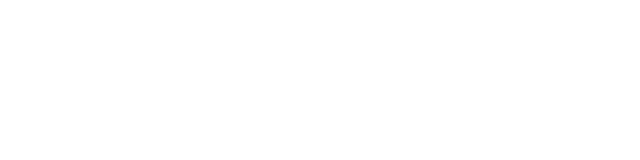
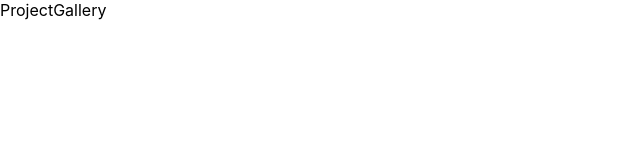
Before and after one commit to jemcap/reactjs-portfolio-jc, a React (Create React App) app: page /projectgallery in a window 1280 px wide. Shown: the top 160 px of the page, without its empty margins (0-640 px from the left). Built offline with nearby package versions, Linux system fonts and the light colour scheme.

Commit message:
Set up the routes

```diff
--- a/src/App.js
+++ b/src/App.js
@@ -1,11 +1,22 @@
 import React from 'react'
-import "./index.css"
+import "./index.css";
+import Home from "./components/Home"
+import Project from "./components/Project"
+import ProjectGallery from "./components/ProjectGallery"
+import Contact from "./components/Contact"
+
+import { Route, Routes } from "react-router-dom"
 
 function App() {
   return (
-    <div>
-
-    </div>
+    <>
+      <Routes>
+        <Route path="/" element={<Home />} />
+        <Route path="project" element={<Project />} />
+        <Route path="projectgallery" element={<ProjectGallery />} />
+        <Route path="contact" element={<Contact />} />
+      </Routes>
+    </>
   );
 }
 
--- a/src/components/Contact.js
+++ b/src/components/Contact.js
@@ -0,0 +1,9 @@
+import React from 'react'
+
+const Contact = () => {
+  return (
+    <div>Contact</div>
+  )
+}
+
+export default Contact
--- a/src/components/Project.js
+++ b/src/components/Project.js
@@ -0,0 +1,9 @@
+import React from 'react'
+
+const Project = () => {
+  return (
+    <div>Project</div>
+  )
+}
+
+export default Project
--- a/src/components/ProjectGallery.js
+++ b/src/components/ProjectGallery.js
@@ -0,0 +1,9 @@
+import React from 'react'
+
+const ProjectGallery = () => {
+  return (
+    <div>ProjectGallery</div>
+  )
+}
+
+export default ProjectGallery
```
Also changed, not shown: src/components/Header.js (deleted).
